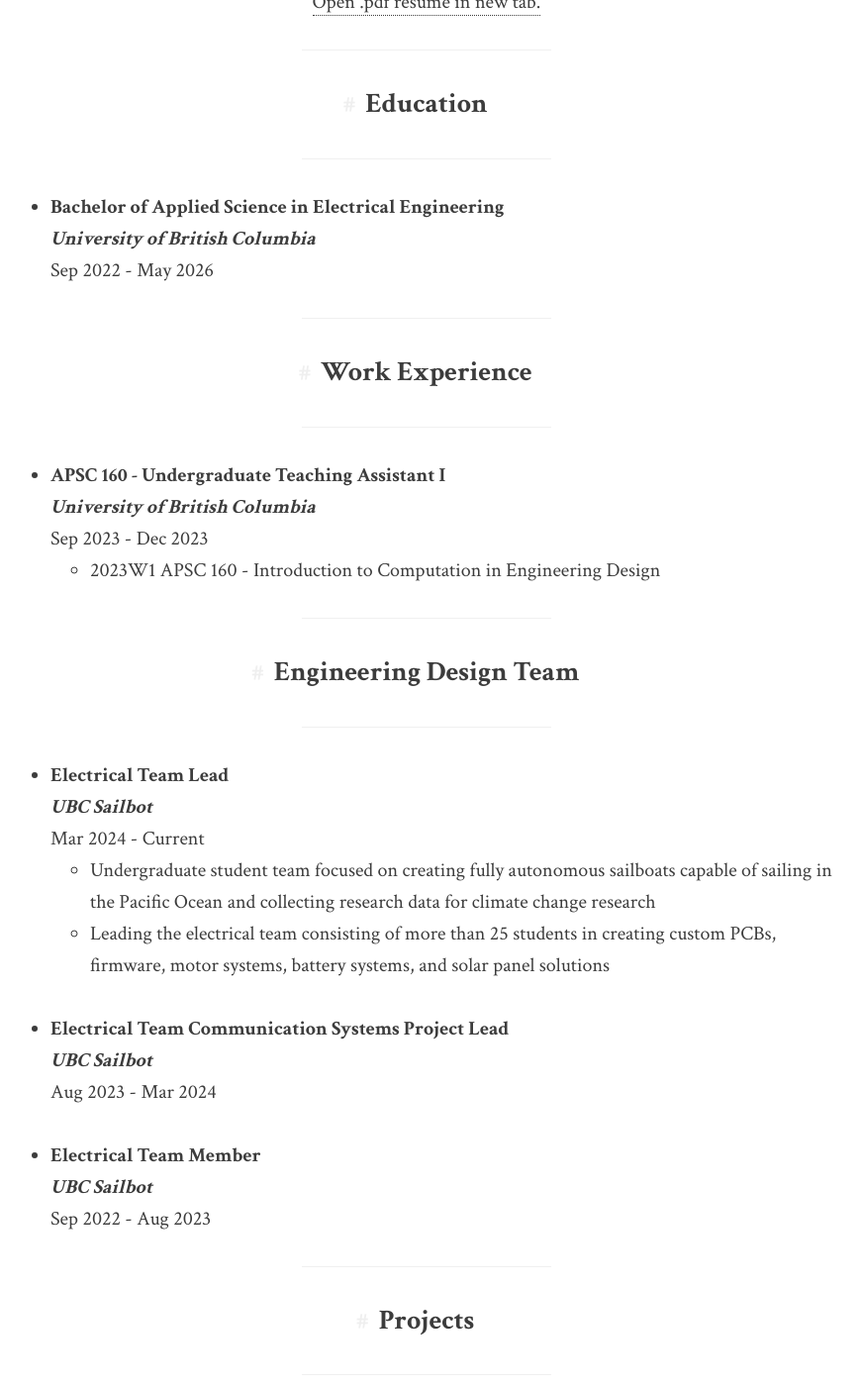
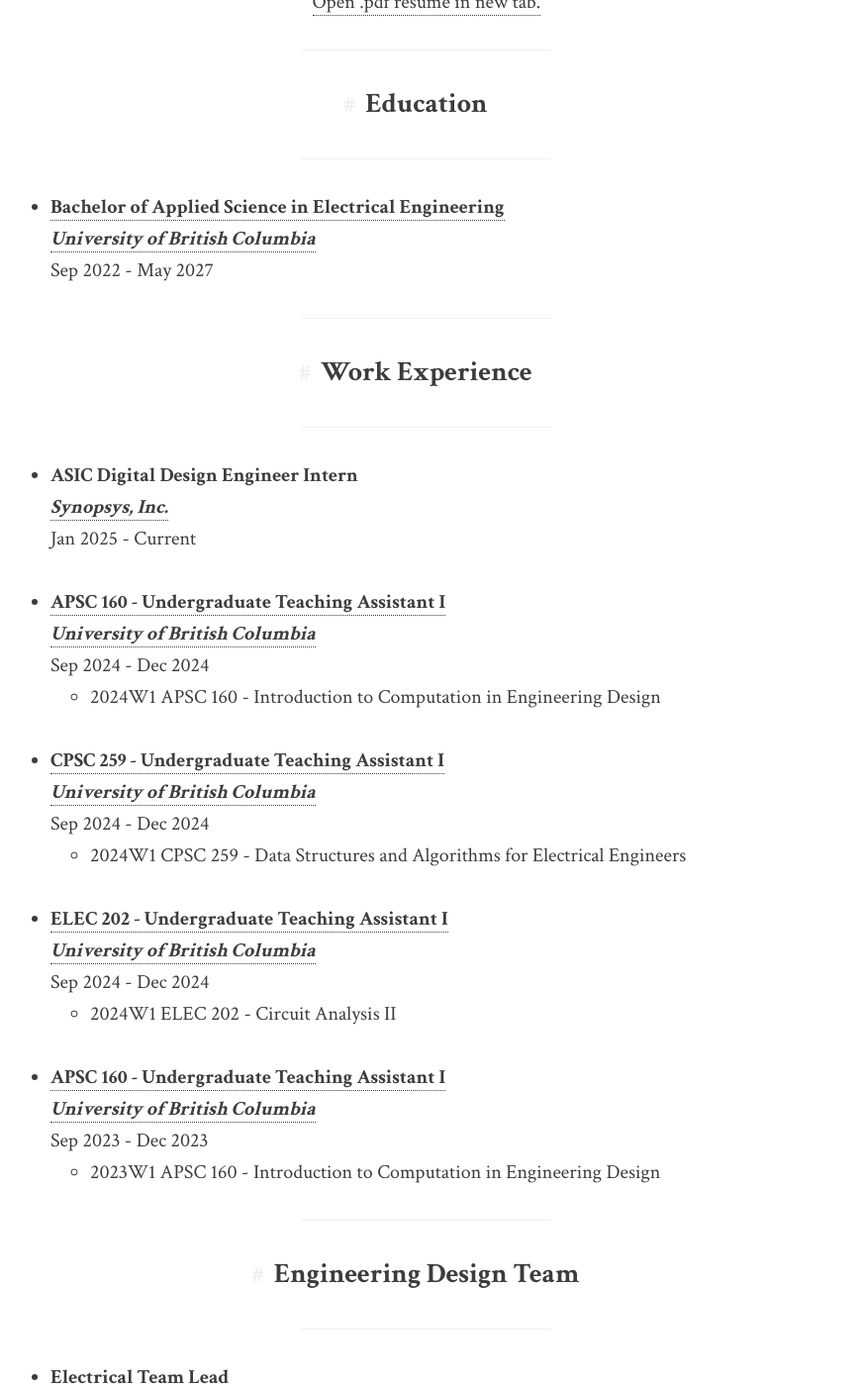
Before and after one commit to shihlings/website, a Jekyll site: the page built from resume/index.md, in a window 1280 px wide and 1400 px high, scrolled down 361 px. Shown: the whole window at 99% size, without its empty margins (209-1079 px from the left). Built offline with Jekyll 4.4.1, drawn with Linux system fonts in a browser that asks for light colours; some of the changed text lies outside the part shown.

Commit message:
v.1.4.1 (2025-01-14) (#8)
* added resume content

* update new experiences 2025

* [ImgBot] Optimize images (#5)

*Total -- 2,979.93kb -> 2,891.63kb (2.96%)

/favicon.png -- 24.90kb -> 15.64kb (37.18%)
/portfolio/assets/pulse-oximeter/sample.jpg -- 84.89kb -> 79.29kb (6.6%)
/portfolio/assets/sailbot/leads24.jpg -- 966.46kb -> 931.01kb (3.67%)
/portfolio/assets/sailbot/elec24.jpg -- 933.88kb -> 911.17kb (2.43%)
/assets/font/fontello.svg -- 20.39kb -> 19.91kb (2.37%)
/portfolio/assets/sailbot/team24.jpg -- 949.41kb -> 934.61kb (1.56%)

Signed-off-by: ImgBotApp <ImgBotHelp@gmail.com>
Co-authored-by: ImgBotApp <ImgBotHelp@gmail.com>

* update/fixup dates

---------

Signed-off-by: ImgBotApp <ImgBotHelp@gmail.com>
Co-authored-by: imgbot[bot] <31301654+imgbot[bot]@users.noreply.github.com>
Co-authored-by: ImgBotApp <ImgBotHelp@gmail.com>

```diff
--- a/_config.yml
+++ b/_config.yml
@@ -1,4 +1,4 @@
-version: 1.4.0
+version: 1.4.1
 title: Shih-Ling Shen
 email:  shihling@shihling.com
 description: > # this means to ignore newlines until "baseurl:"
--- a/resume/index.md
+++ b/resume/index.md
@@ -7,40 +7,48 @@ navbar_title: Resume
 {:style="text-align:center;"}
 
 <hr><center><h2>Education</h2></center><hr>
-- **Bachelor of Applied Science in Electrical Engineering** <br>
-  **_University of British Columbia_** <br>
-  Sep 2022 - May 2026
+- [**Bachelor of Applied Science in Electrical Engineering**](https://ece.ubc.ca/undergraduates/programs/electrical-engineering-program/){:target="_blank"} <br>
+  [**_University of British Columbia_**](https://www.ubc.ca/){:target="_blank"} <br>
+  Sep 2022 - May 2027
 
 <hr><center><h2>Work Experience</h2></center><hr>
-<!--
-- **APSC 160 - Undergraduate Teaching Assistant I** <br>
-  **_University of British Columbia_** <br>
+- **ASIC Digital Design Engineer Intern** <br>
+  [**_Synopsys, Inc._**](https://www.synopsys.com/){:target="_blank"} <br>
+  Jan 2025 - Current <br>
+
+- [**APSC 160 - Undergraduate Teaching Assistant I**](https://vancouver.calendar.ubc.ca/course-descriptions/courses/apscv-160-introduction-computation-engineering-design){:target="_blank"} <br>
+  [**_University of British Columbia_**](https://www.ubc.ca/){:target="_blank"} <br>
   Sep 2024 - Dec 2024 <br>
   - 2024W1 APSC 160 - Introduction to Computation in Engineering Design<br><br>
 
-- **CPSC 259 - Undergraduate Teaching Assistant I** <br>
-  **_University of British Columbia_** <br>
+- [**CPSC 259 - Undergraduate Teaching Assistant I**](https://vancouver.calendar.ubc.ca/course-descriptions/courses/cpscv-259-data-structures-and-algorithms-electrical-engineers){:target="_blank"} <br>
+  [**_University of British Columbia_**](https://www.ubc.ca/){:target="_blank"} <br>
   Sep 2024 - Dec 2024 <br>
   - 2024W1 CPSC 259 - Data Structures and Algorithms for Electrical Engineers<br><br>
--->
-- **APSC 160 - Undergraduate Teaching Assistant I** <br>
-  **_University of British Columbia_** <br>
+
+- [**ELEC 202 - Undergraduate Teaching Assistant I**](https://vancouver.calendar.ubc.ca/course-descriptions/courses/elecv-202-circuit-analysis-ii){:target="_blank"} <br>
+  [**_University of British Columbia_**](https://www.ubc.ca/){:target="_blank"} <br>
+  Sep 2024 - Dec 2024 <br>
+  - 2024W1 ELEC 202 - Circuit Analysis II<br><br>
+
+- [**APSC 160 - Undergraduate Teaching Assistant I**](https://vancouver.calendar.ubc.ca/course-descriptions/courses/apscv-160-introduction-computation-engineering-design){:target="_blank"} <br>
+  [**_University of British Columbia_**](https://www.ubc.ca/){:target="_blank"} <br>
   Sep 2023 - Dec 2023 <br>
   - 2023W1 APSC 160 - Introduction to Computation in Engineering Design
 
 <hr><center><h2>Engineering Design Team</h2></center><hr>
 - **Electrical Team Lead** <br>
-  **_UBC Sailbot_** <br>
-  Mar 2024 - Current
+  [**_UBC Sailbot_**](/portfolio/2024/UBC-Sailbot) <br>
+  Mar 2024 - Dec 2024
   - Undergraduate student team focused on creating fully autonomous sailboats capable of sailing in the Pacific Ocean and collecting research data for climate change research
   - Leading the electrical team consisting of more than 25 students in creating custom PCBs, firmware, motor systems, battery systems, and solar panel solutions<br><br>
 
 - **Electrical Team Communication Systems Project Lead** <br>
-  **_UBC Sailbot_** <br>
+  [**_UBC Sailbot_**](/portfolio/2024/UBC-Sailbot) <br>
   Aug 2023 - Mar 2024
   <br><br>
 - **Electrical Team Member** <br>
-  **_UBC Sailbot_** <br>
+  [**_UBC Sailbot_**](/portfolio/2024/UBC-Sailbot) <br>
   Sep 2022 - Aug 2023
 
 <hr><center><h2>Projects</h2></center><hr>
@@ -56,15 +64,15 @@ hardware accelerator written with VHDL and SystemVerilog for the DE1-SoC<br>
   - [See in Portfolio page](/portfolio/2024/rc4-decoder) <br><br>
 
 - **Simple RISC CPU**<br>
-  Jun 2024 <br>
+  Dec 2023 <br>
   - A RISC CPU written in SystemVerilog based on a custom architecture that can run up to 119 MHz <br>
   - Ranked 5th among 315 students and achieved a 2.006 geometric mean speedup compared to the reference CPU <br><br>
 
 <hr><center><h2>Awards</h2></center><hr>
 <table style="margin-left: auto; margin-right: auto;width: 85%">
     <tr>
-        <td>2023W Dean’s Honour List</td>
-        <td><center>2024</center></td>
+        <td>Dean’s Honour List</td>
+        <td><center>2023, 2024</center></td>
     </tr>
     <tr>
         <td>Rogers Communication Inc Scholarship</td>
--- a/robots.txt
+++ b/robots.txt
@@ -3,6 +3,6 @@ Disallow: /portfolio/assets/*
 Disallow: /portfolio/tags/*
 Disallow: /resume/assets/*
 Disallow: /assets/*
-Disallow: debug.html
-Disallow: 404.html
+Disallow: /debug.html
+Disallow: /404.html
 Sitemap: https://shihling.com/sitemap.xml
```
Also changed, not shown: index.md (+3 -1 lines), portfolio/_posts/2024-12-31-UBC-Sailbot.md (renamed from portfolio/_posts/2024-07-17-UBC-Sailbot.md, +3 -4 lines), favicon.ico, favicon.png, portfolio/assets/pulse-oximeter/sample.jpg, portfolio/assets/sailbot/elec24.jpg, portfolio/assets/sailbot/leads24.jpg, portfolio/assets/sailbot/team24.jpg, portfolio/index.md (line endings or trailing spaces), 1 other file.
